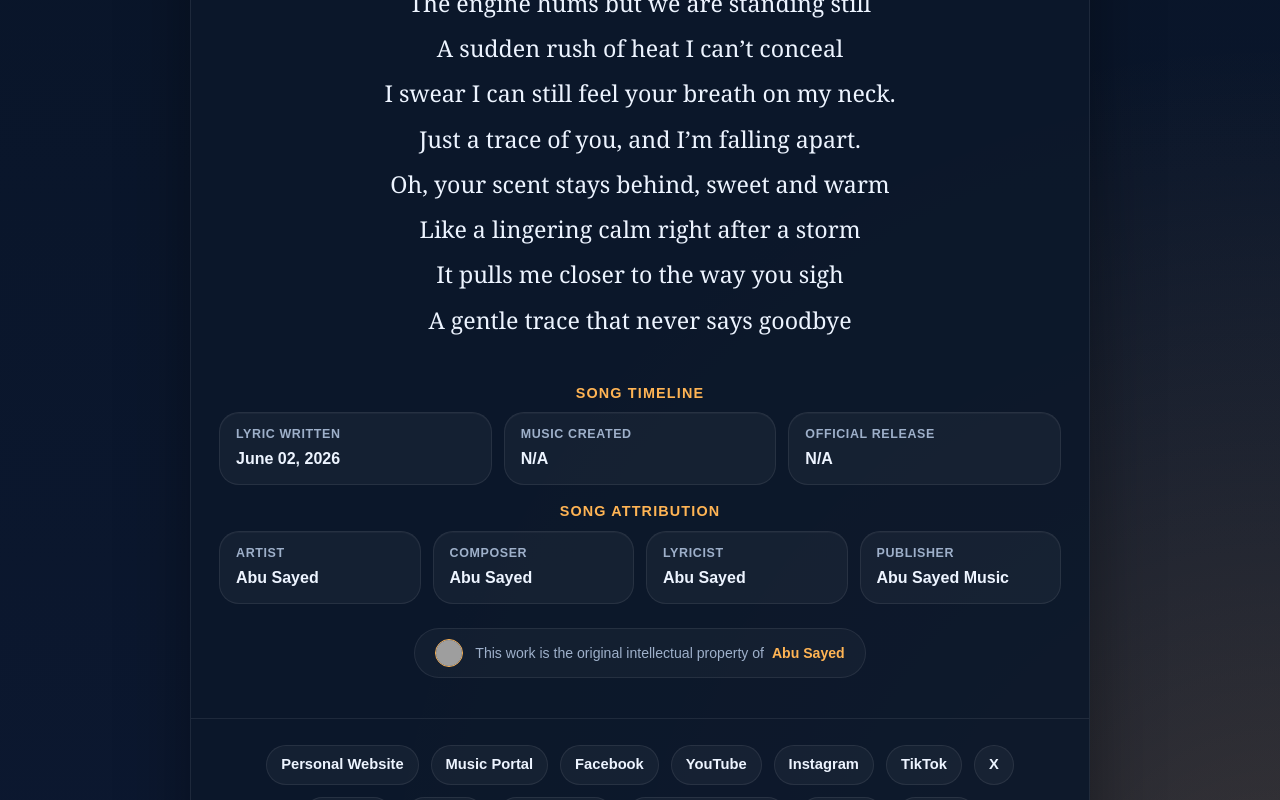
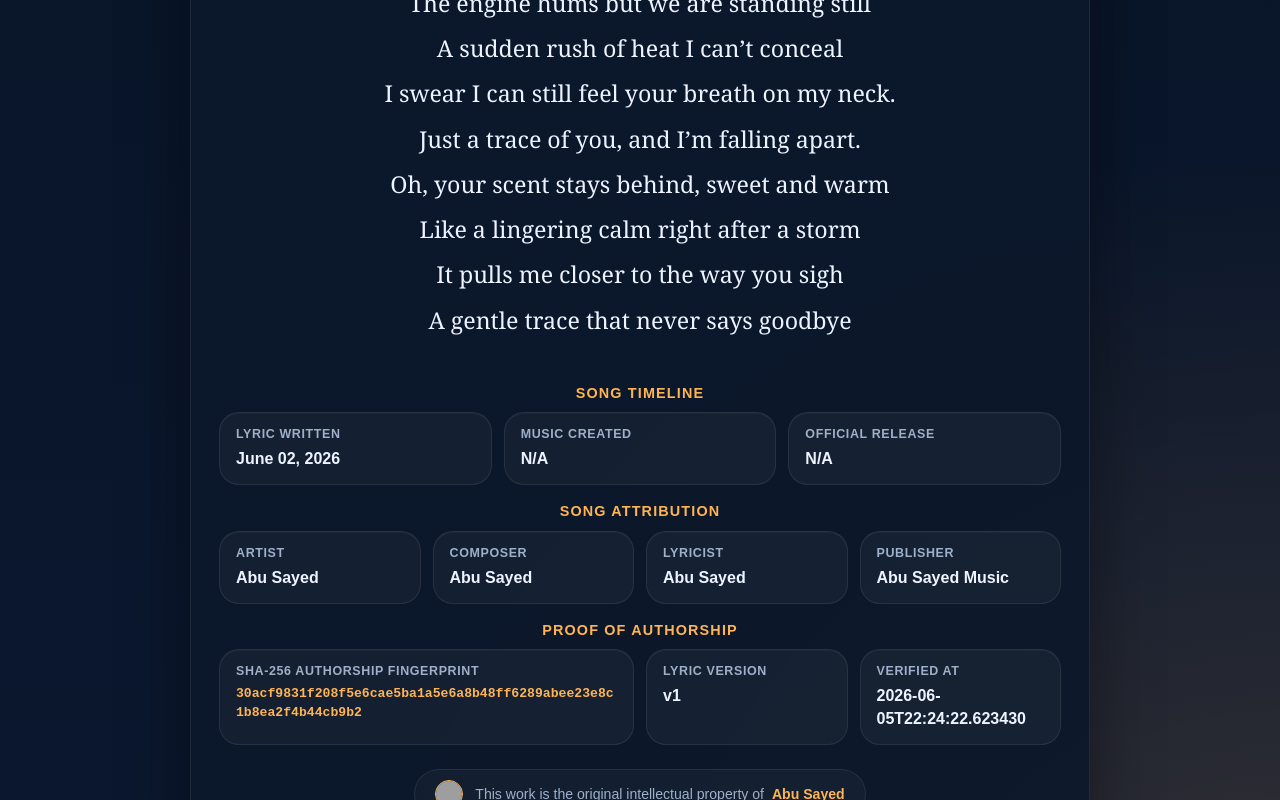
Before and after one commit to ImAbuSayed/your-scent-stays-behind, a plain HTML site: page index.html in a window 1280 px wide. Shown: the part 2000-2800 px from the top of the page. Drawn offline with Linux system fonts and the light colour scheme; grey boxes are pictures that could not be loaded.

Commit message:
feat: update song assets v1 with signed GPG commit [verified]

```diff
--- a/index.html
+++ b/index.html
@@ -14,9 +14,9 @@
     <meta name="keywords" content="Your Scent Stays Behind, Abu Sayed lyrics, original song lyrics, Abu Sayed original song, Abu Sayed lyricist, Abu Sayed composer, Abu Sayed songwriter, official lyrics">
     <meta name="robots" content="index,follow,max-snippet:-1,max-image-preview:large,max-video-preview:-1">
     <meta name="referrer" content="strict-origin-when-cross-origin">
-    <meta name="description" content="Official lyric archive for Abu Sayed&#x27;s song &#x27;Your Scent Stays Behind&#x27;. Written, composed, and owned by the artist.">
+    <meta name="description" content="Access the verified lyrics of &#x27;Your Scent Stays Behind&#x27;, an original song crafted, composed, and performed by Abu Sayed.">
     <meta property="og:title" content="Your Scent Stays Behind - Original Lyrics by Abu Sayed">
-    <meta property="og:description" content="Official lyric archive for Abu Sayed&#x27;s song &#x27;Your Scent Stays Behind&#x27;. Written, composed, and owned by the artist.">
+    <meta property="og:description" content="Access the verified lyrics of &#x27;Your Scent Stays Behind&#x27;, an original song crafted, composed, and performed by Abu Sayed.">
     <meta property="og:type" content="music.song">
     <meta property="og:url" content="https://imabusayed.github.io/your-scent-stays-behind/">
     <meta property="og:site_name" content="Abu Sayed Music">
@@ -24,7 +24,7 @@
     <meta name="last-modified" content="2026-06-02 07:08:00">
     <meta name="twitter:card" content="summary_large_image">
     <meta name="twitter:title" content="Your Scent Stays Behind - Original Lyrics by Abu Sayed">
-    <meta name="twitter:description" content="Official lyric archive for Abu Sayed&#x27;s song &#x27;Your Scent Stays Behind&#x27;. Written, composed, and owned by the artist.">
+    <meta name="twitter:description" content="Access the verified lyrics of &#x27;Your Scent Stays Behind&#x27;, an original song crafted, composed, and performed by Abu Sayed.">
     <link rel="canonical" href="https://imabusayed.github.io/your-scent-stays-behind/">
     <link rel="sitemap" type="application/xml" title="Sitemap" href="https://imabusayed.github.io/your-scent-stays-behind/sitemap.xml">
     <link rel="author" href="https://github.com/ImAbuSayed">
@@ -100,7 +100,7 @@
       "@id": "https://imabusayed.github.io/your-scent-stays-behind#webpage",
       "url": "https://imabusayed.github.io/your-scent-stays-behind/",
       "name": "Your Scent Stays Behind - Original Lyrics by Abu Sayed",
-      "description": "Official lyric archive for Abu Sayed's song 'Your Scent Stays Behind'. Written, composed, and owned by the artist.",
+      "description": "Access the verified lyrics of 'Your Scent Stays Behind', an original song crafted, composed, and performed by Abu Sayed.",
       "isPartOf": {
         "@id": "https://music.abusayed.com.bd/#website"
       },
@@ -537,7 +537,7 @@
 
         <div class="controls">
             <button class="btn-speak" id="speakBtn" title="Read the lyrics aloud"><span id="speakText">Read Aloud</span></button>
-            <a href="https://music.abusayed.com.bd/Licensing/?https://imabusayed.github.io/your-scent-stays-behind/" class="btn-license" title="Get licensing for this song" target="_blank">License this song: Your Scent Stays Behind</a>
+            <a href="https://music.abusayed.com.bd/Licensing/?https://imabusayed.github.io/your-scent-stays-behind/" class="btn-license" title="Get licensing for this song" target="_blank">Music Rights & Licensing for Your Scent Stays Behind</a>
 
         </div>
         <br>
@@ -612,6 +612,26 @@
             <div class="meta-card">
                 <span class="meta-label">Publisher</span>
                 <strong>Abu Sayed Music</strong>
+            </div>
+
+                </div>
+            </div>
+
+            <div class="details-block">
+                <div class="details-title">Proof of Authorship</div>
+                <div class="meta-grid">
+
+            <div class="meta-card" style="grid-column: span 2;">
+                <span class="meta-label">SHA-256 Authorship Fingerprint</span>
+                <strong style="word-break: break-all; font-family: monospace; font-size: 0.82rem; color: var(--accent);">30acf9831f208f5e6cae5ba1a5e6a8b48ff6289abee23e8c1b8ea2f4b44cb9b2</strong>
+            </div>
+            <div class="meta-card">
+                <span class="meta-label">Lyric Version</span>
+                <strong>v1</strong>
+            </div>
+            <div class="meta-card">
+                <span class="meta-label">Verified At</span>
+                <strong>2026-06-05T22:24:22.623430</strong>
             </div>
 
                 </div>
```
Also changed, not shown: excerpts/Bridge-Preview.txt (added), excerpts/Chorus-Preview.txt (added), excerpts/Final-Chorus-Preview.txt (added), excerpts/Hook-Preview.txt (added), excerpts/Post-Chorus-2-Preview.txt (added), excerpts/Post-Chorus-Preview.txt (added), excerpts/Pre-Chorus-2-Preview.txt (added), excerpts/Pre-Chorus-Preview.txt (added), excerpts/Verse-1-Preview.txt (added), excerpts/Verse-2-Preview.txt (added), hashes.txt (added), llms.txt, lyrics_backup/2026-06-05_your-scent-stays-behind-v1.txt (added), manifest.json (added), 1 other file.
